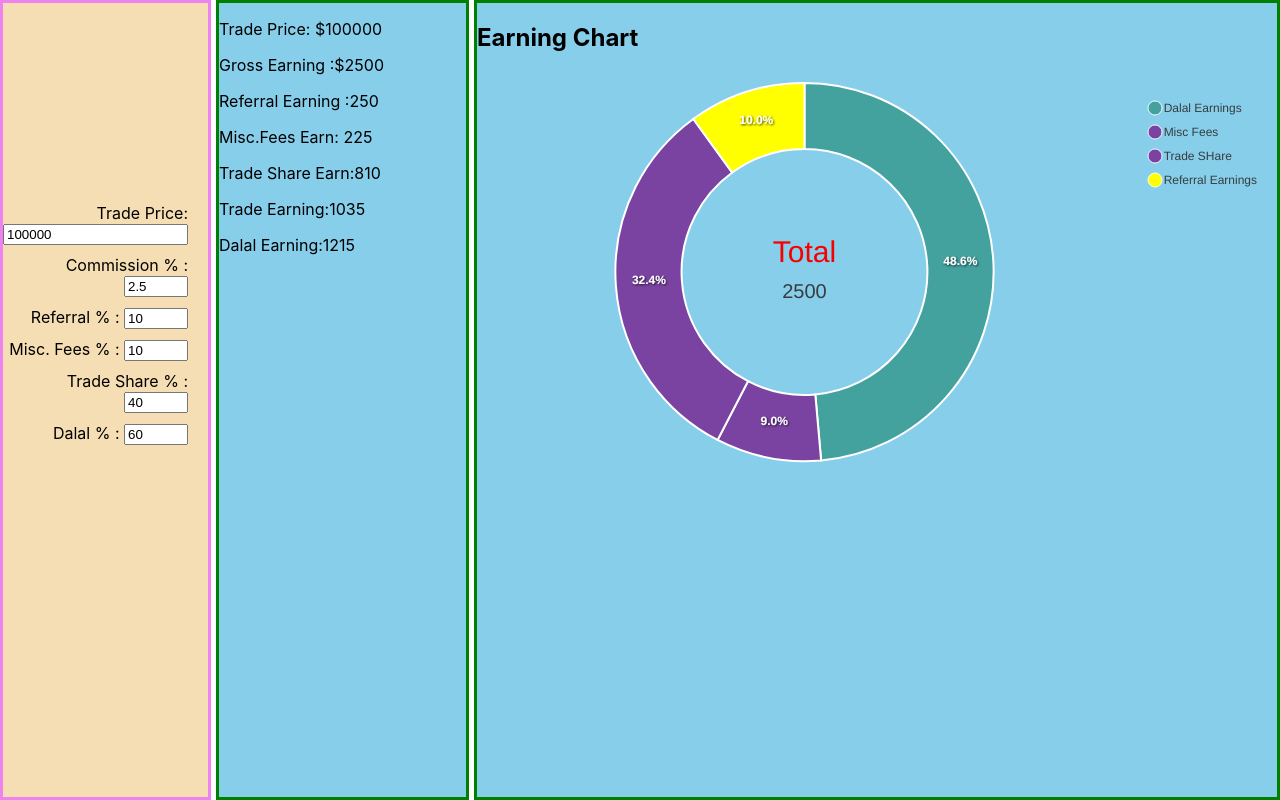
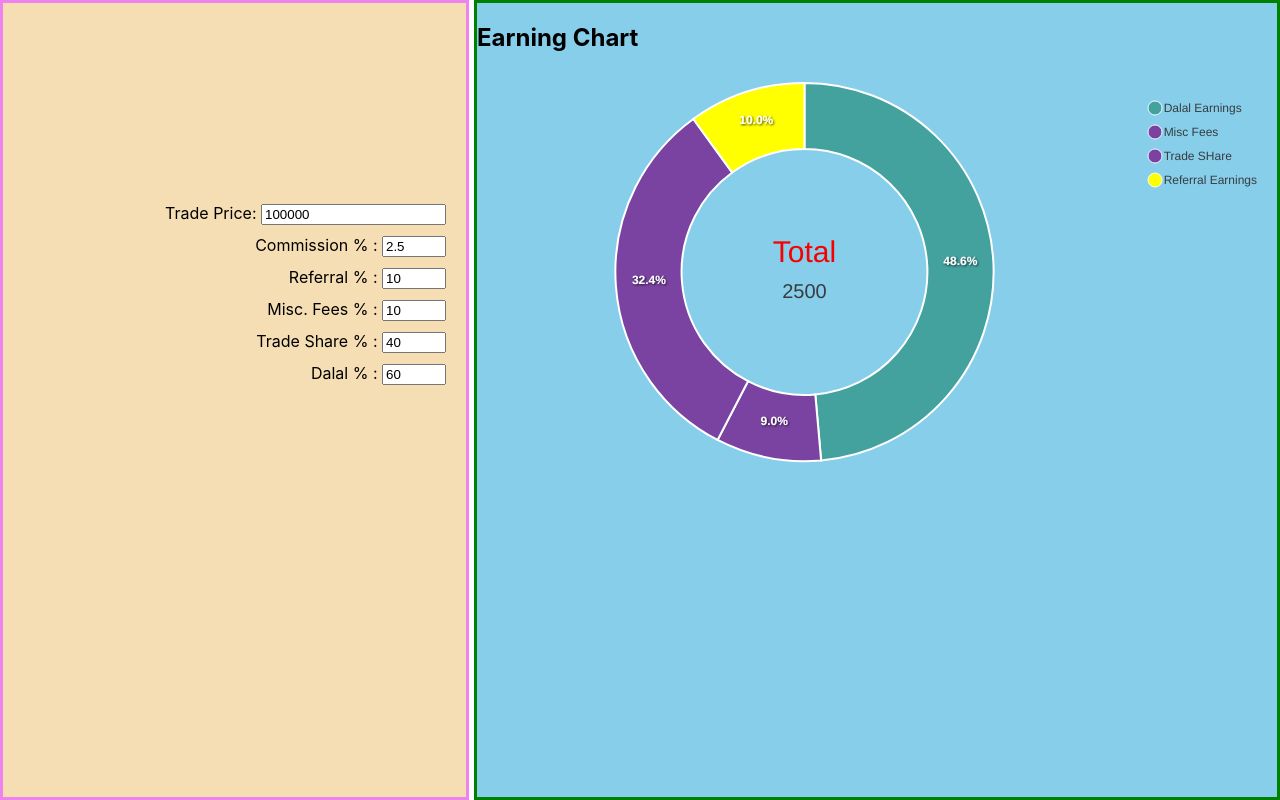
Before and after one commit to dbsmandal/CircularSlider, a React (Create React App) app: page / in a window 1280 px wide. Built offline with nearby package versions, Linux system fonts and the light colour scheme.

Commit message:
not able to add slideball

```diff
--- a/package.json
+++ b/package.json
@@ -12,6 +12,7 @@
     "react-circular-slider-svg": "^0.2.0",
     "react-dom": "^18.2.0",
     "react-donut-chart": "^1.3.3",
+    "react-icons": "^4.7.1",
     "react-scripts": "5.0.1",
     "web-vitals": "^2.1.4"
   },
--- a/src/App.js
+++ b/src/App.js
@@ -67,8 +67,8 @@ function App() {
     let result = ((grossEarn() - referralEarn() - miscFeesEarn()) * dalalEarnings) / 100
     return result
   }
-  let values = [dalalEarn(), miscFeesEarn(),tradeShareEarn(), referralEarn(),];
-  let valuesName = ["Dalal Earnings",  "Misc Fees",  "Trade SHare", "Referral Earnings",]
+  let values = [dalalEarn(), miscFeesEarn(), tradeShareEarn(), referralEarn(),];
+  let valuesName = ["Dalal Earnings", "Misc Fees", "Trade SHare", "Referral Earnings",]
 
   useEffect(() => {
     const getdata = async () => {
@@ -76,7 +76,7 @@ function App() {
       setVal(values);
     }
     getdata();
-  },values);
+  }, values);
   return (
     <>
       <div className="main">
@@ -106,7 +106,7 @@ function App() {
             <input type="number" min="0" max="100" onChange={handleDalalEarn} value={dalalEarnings} placeholder='60' />
           </div>
         </div>
-        <div className="output-div">
+        {/* <div className="output-div">
           <p>Trade Price: ${tradePrice}</p>
           <p>Gross Earning :${grossEarn()}</p>
           <p>Referral Earning :{referralEarn()}</p>
@@ -115,7 +115,7 @@ function App() {
           <p>Trade Earning:{tradeEarn()} </p>
           <p>Dalal Earning:{dalalEarn()} </p>
 
-        </div>
+        </div> */}
         <div className="output-div">
           <div >
             <h2 className="text-left">Earning Chart</h2>
@@ -124,17 +124,11 @@ function App() {
               width={800}
               height={400}
               series={val}
-
-
-
               options={{
                 labels: name,
-
-
                 colors: ["#43A19E", "#7B43A1", "#7B43A1", "#FFFF00"],
                 plotOptions: {
                   pie: {
-
                     donut: {
                       labels: {
                         show: true,
@@ -146,7 +140,6 @@ function App() {
                           color: '#f90000',
                         }
                       }
-
 
                     }
 
```
Also changed, not shown: 1 other file (tests, documents, lock files or other folders).
